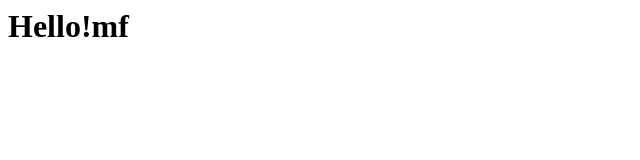
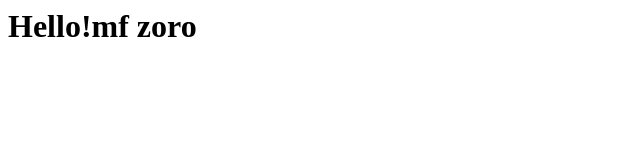
Before and after one commit to Abhinav-Sinha-XO/newProject, a plain HTML site: page index.html in a window 1280 px wide. Shown: the whole page, without its empty margins (0-640 px from the left). Drawn offline with Linux system fonts and the light colour scheme.

Commit message:
Update index.html

```diff
--- a/index.html
+++ b/index.html
@@ -1 +1 @@
-<h1>Hello!mf</h1>
+<h1>Hello!mf zoro</h1>
```
